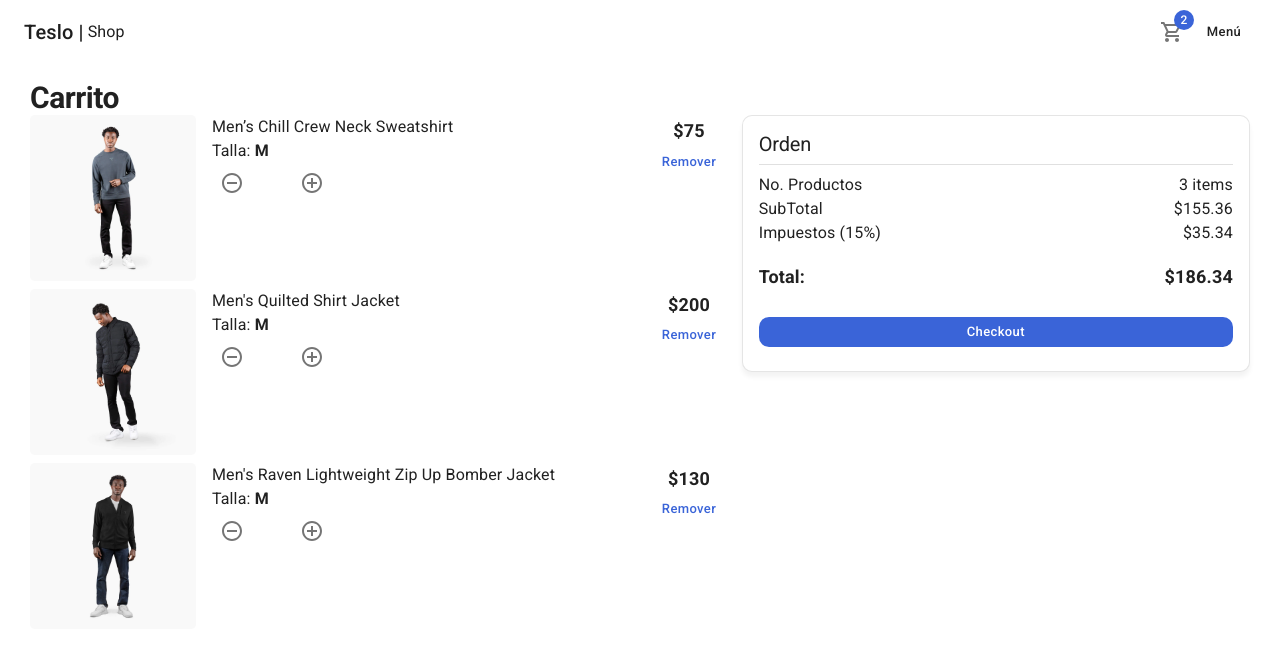
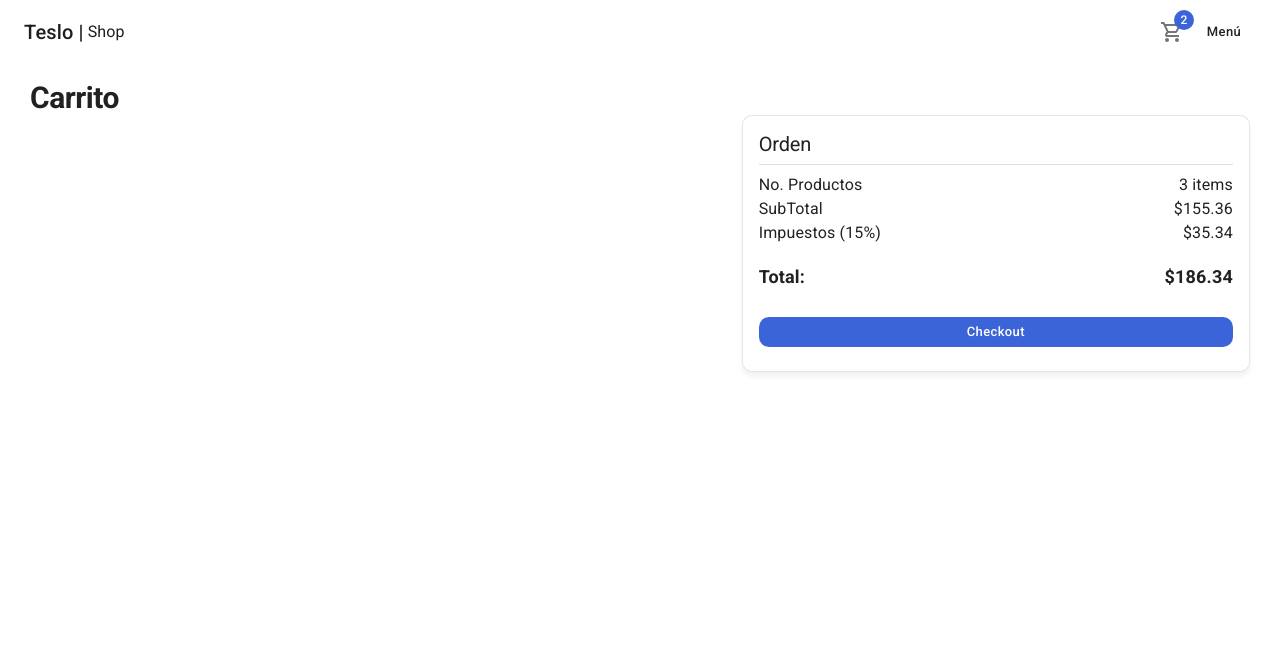
Before and after one commit to JorgeDGutierrez/teslo-shop, a Next.js app: page /cart in a window 1280 px wide. Shown: the top 656 px of the page. Built offline with nearby package versions, Linux system fonts and the light colour scheme.

Commit message:
Mostrar productos del carrito de compra

```diff
--- a/components/cart/CartList.tsx
+++ b/components/cart/CartList.tsx
@@ -1,15 +1,16 @@
+import { FC, useContext } from "react"
 import { Box, Button, CardActionArea, CardMedia, Grid, Link, Typography } from "@mui/material"
 import { initialData } from "../../database/products"
 import NextLink from 'next/link'
 import { ItemCounter } from "../ui"
-import { FC } from "react"
+import { CartContext } from "../../context"
 
 
-const productsInCart = [
-    initialData.products[0],
-    initialData.products[1],
-    initialData.products[2],
-]
+// const productsInCart = [
+//     initialData.products[0],
+//     initialData.products[1],
+//     initialData.products[2],
+// ]
 
 interface Props {
     editable?: boolean;
@@ -17,12 +18,12 @@ interface Props {
 
 export const CartList: FC<Props> = ({ editable = false }) => {
 
-
+    const { cart } = useContext(CartContext)
 
     return (
         <>
             {
-                productsInCart.map(product => (
+                cart.map(product => (
                     <Grid container spacing={2} key={product.slug} sx={{ mb: 1 }}>
                         <Grid item xs={3} >
                             {/* TODO: llevar a la pagina del producto */}
@@ -30,7 +31,7 @@ export const CartList: FC<Props> = ({ editable = false }) => {
                                 <Link>
                                     <CardActionArea>
                                         <CardMedia
-                                            image={`/products/${product.images[0]}`}
+                                            image={`/products/${product.image}`}
                                             component='img'
                                             sx={{ borderRadius: '5px' }}
                                         />
@@ -45,8 +46,17 @@ export const CartList: FC<Props> = ({ editable = false }) => {
 
                                 {/* Condicional */}
                                 {
-                                    editable ? <ItemCounter />
-                                        : <Typography variant='h5'>3 items</Typography>
+                                    editable
+                                        ? (
+                                            <ItemCounter
+                                                currentValue={product.quantity}
+                                                maxValue={10}
+                                                updatedQuantity={() => { }}
+                                            />
+                                        )
+                                        : (
+                                            <Typography variant='h5'>{product.quantity}{product.quantity > 1 ? 'productos' : 'producto'}</Typography>
+                                        )
                                 }
                             </Box>
                         </Grid>
```
